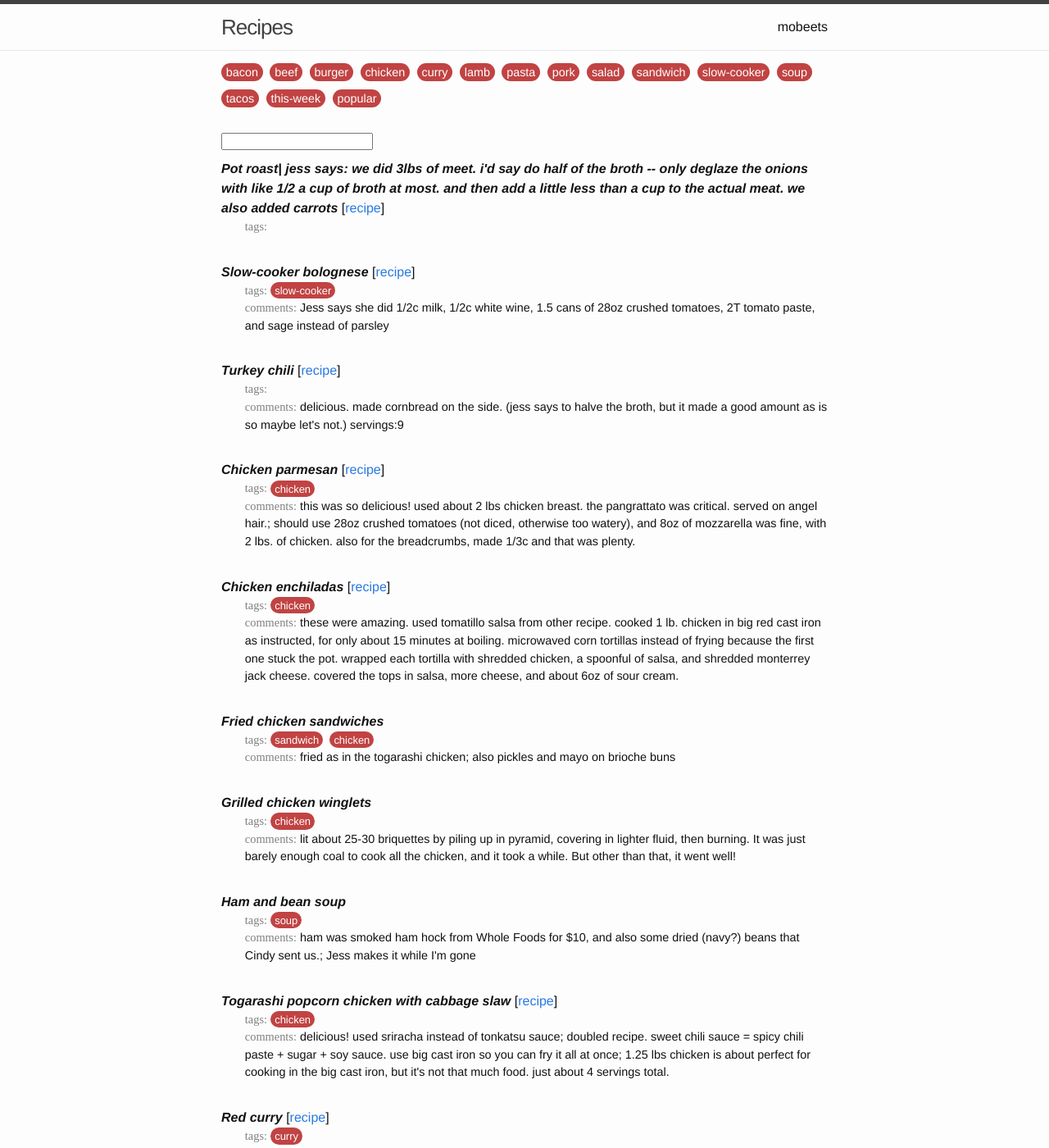
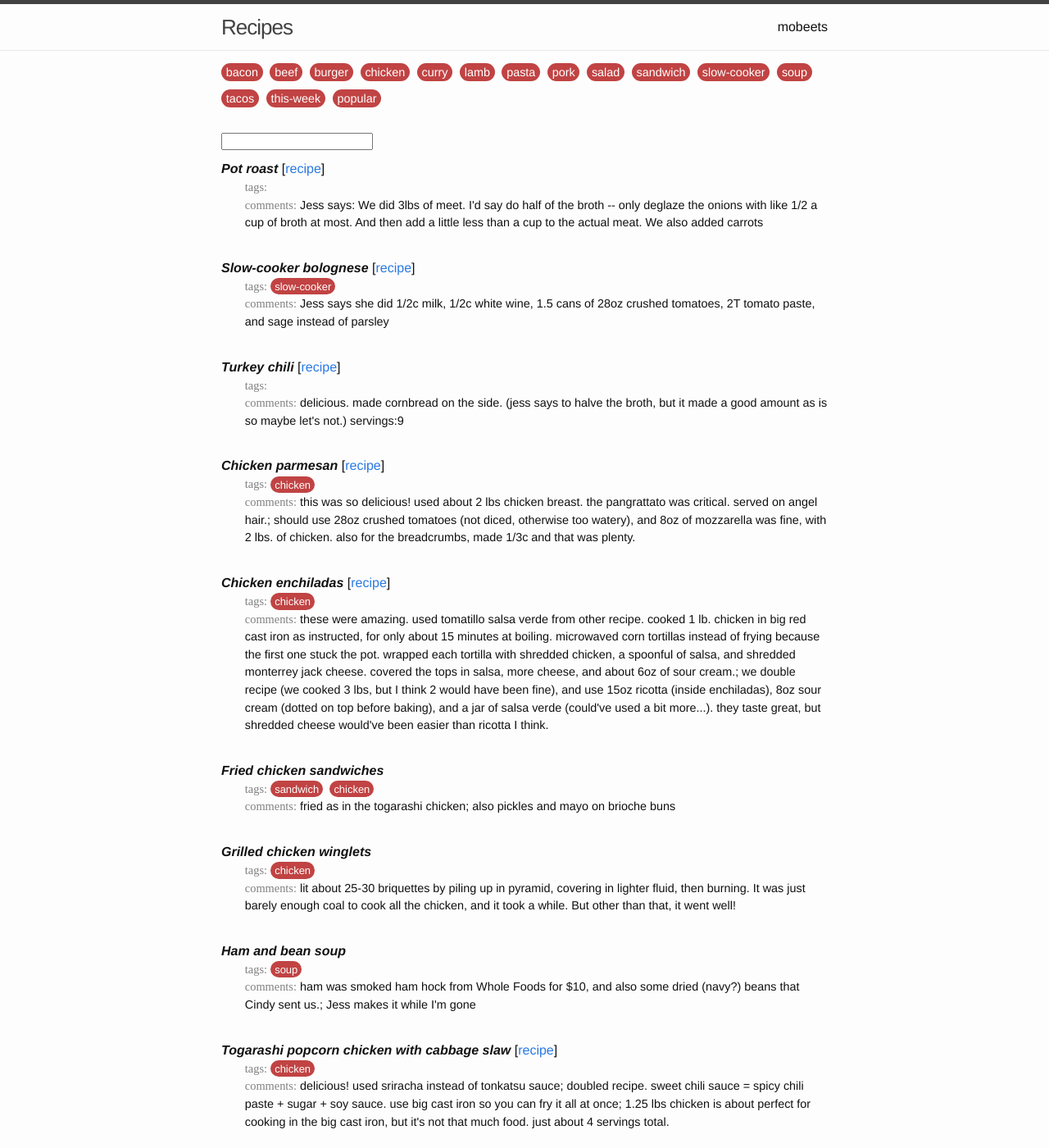
Before and after one commit to mobeets/recipes, a Jekyll site: the page built from index.html, in a window 1280 px wide and 1400 px high. Shown: the whole window at 82% size. Built offline with Jekyll 4.4.1, drawn with Linux system fonts in a browser that asks for light colours; nearby versions of some CDN libraries; library files that are not in the unit come from our copies.

Commit message:
data update

```diff
--- a/_data/recipes.yml
+++ b/_data/recipes.yml
@@ -1,19 +1,20 @@
 - count: 1
   index: 155
   nickname: ""
-  name: "pot roast| jess says: we did 3lbs of meet. i'd say do half of the broth -- only deglaze the onions with like 1/2 a cup of broth at most. and then add a little less than a cup to the actual meat. we also added carrots"
+  name: "pot roast"
   tags: []
   last_suggested_date: '2016-01-01'
   recipe_urls:
   - "https://www.seriouseats.com/recipes/2009/10/perfect-pot-roast-recipe-pioneer-woman.html"
-  comments: []
+  comments:
+  - "Jess says: We did 3lbs of meet. I'd say do half of the broth -- only deglaze the onions with like 1/2 a cup of broth at most. And then add a little less than a cup to the actual meat. We also added carrots"
 - count: 1
   index: 154
   nickname: ""
   name: "slow-cooker bolognese"
   tags:
   - "slow-cooker"
-  last_suggested_date: '2016-01-01'
+  last_suggested_date: '2019-01-05'
   recipe_urls:
   - "https://natashaskitchen.com/slow-cooker-bolognese-sauce-recipe/"
   comments:
@@ -40,7 +41,7 @@
   comments:
   - "this was so delicious! used about 2 lbs chicken breast. the pangrattato was critical. served on angel hair."
   - "should use 28oz crushed tomatoes (not diced, otherwise too watery), and 8oz of mozzarella was fine, with 2 lbs. of chicken. also for the breadcrumbs, made 1/3c and that was plenty."
-- count: 1
+- count: 2
   index: 151
   nickname: ""
   name: "chicken enchiladas"
@@ -48,9 +49,10 @@
   - "chicken"
   last_suggested_date: '2018-10-13'
   recipe_urls:
-  - "https://cooking.nytimes.com/recipes/1018153-chicken-enchiladas-with-salsa-verde, https://www.epicurious.com/recipes/food/views/roasted-tomatillo-salsa-102586"
-  comments:
-  - "these were amazing. used tomatillo salsa from other recipe. cooked 1 lb. chicken in big red cast iron as instructed, for only about 15 minutes at boiling. microwaved corn tortillas instead of frying because the first one stuck the pot. wrapped each tortilla with shredded chicken, a spoonful of salsa, and shredded monterrey jack cheese. covered the tops in salsa, more cheese, and about 6oz of sour cream."
+  - "https://cooking.nytimes.com/recipes/1018153-chicken-enchiladas-with-salsa-verde"
+  comments:
+  - "these were amazing. used tomatillo salsa verde from other recipe. cooked 1 lb. chicken in big red cast iron as instructed, for only about 15 minutes at boiling. microwaved corn tortillas instead of frying because the first one stuck the pot. wrapped each tortilla with shredded chicken, a spoonful of salsa, and shredded monterrey jack cheese. covered the tops in salsa, more cheese, and about 6oz of sour cream."
+  - "we double recipe (we cooked 3 lbs, but I think 2 would have been fine), and use 15oz ricotta (inside enchiladas), 8oz sour cream (dotted on top before baking), and a jar of salsa verde (could've used a bit more...). they taste great, but shredded cheese would've been easier than ricotta I think."
 - count: 1
   index: 150
   nickname: ""
```
